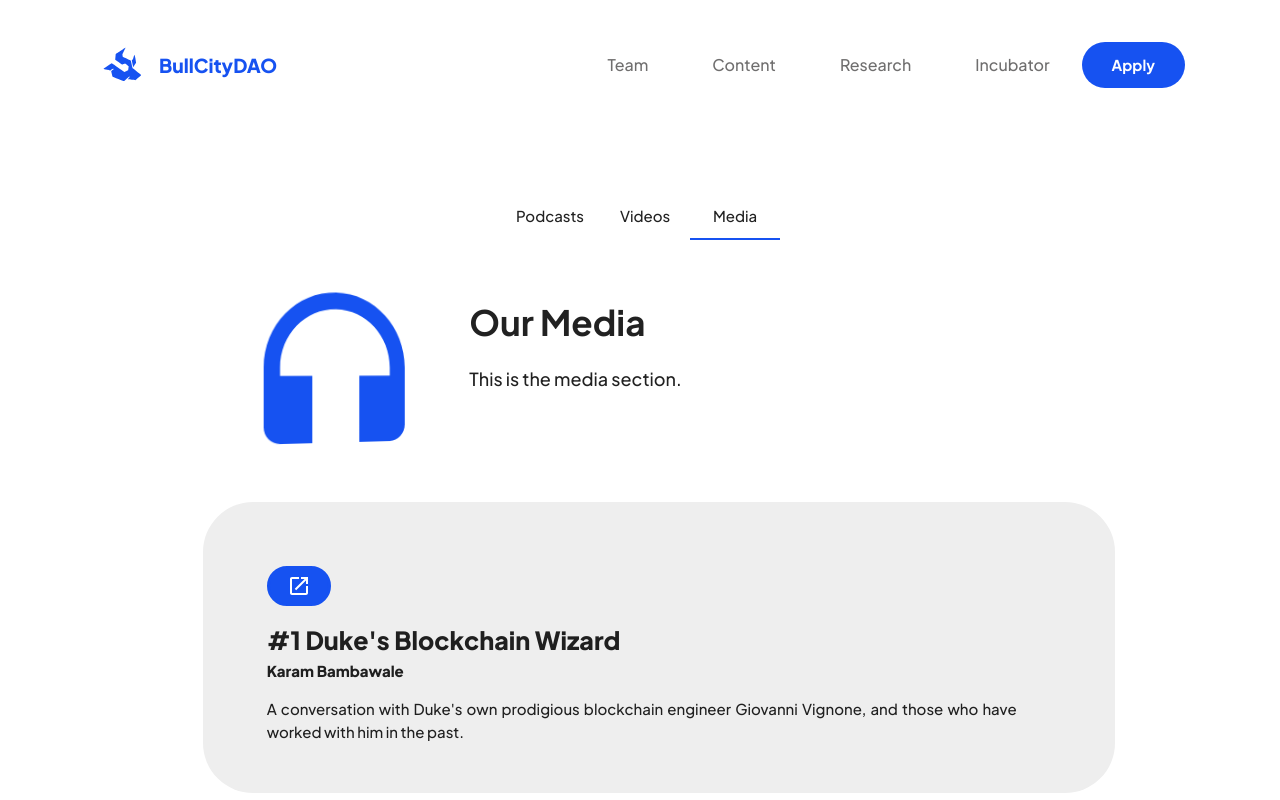
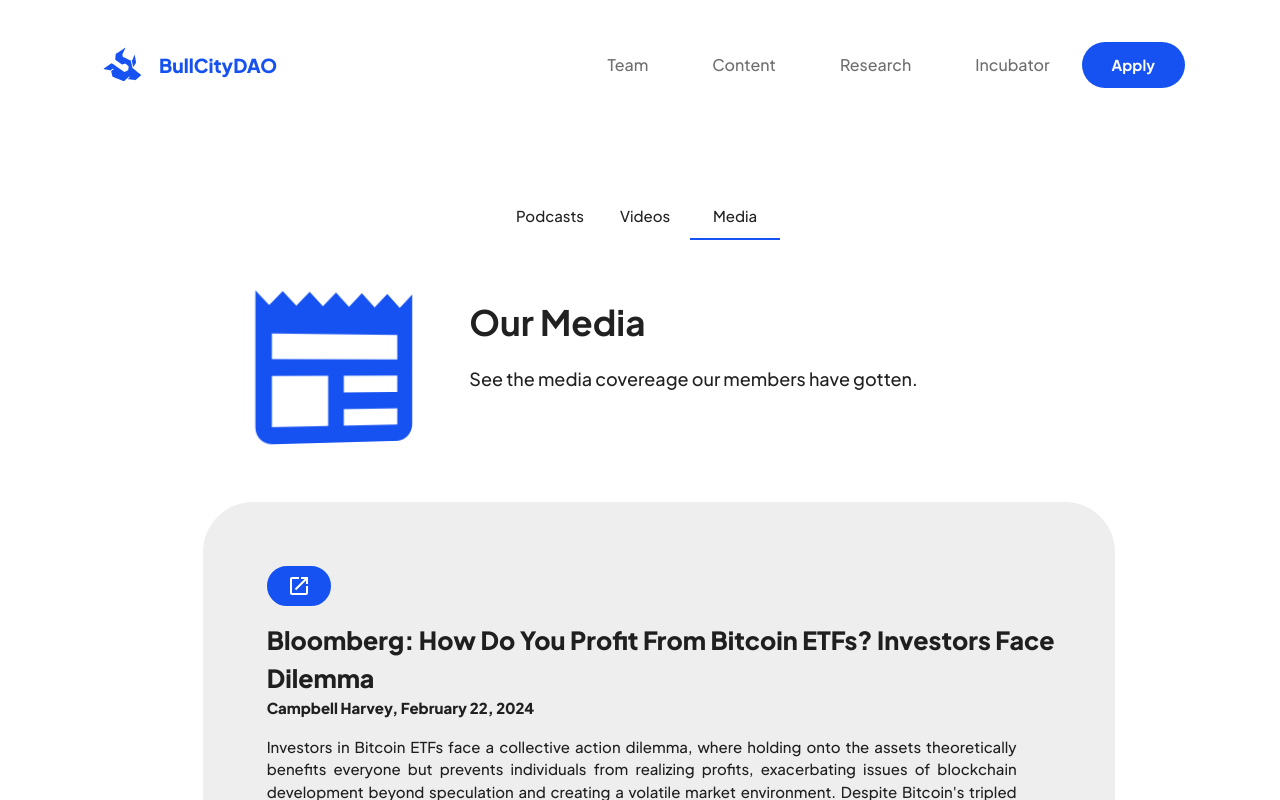
Before and after one commit to bharat-krishnan/bull-city-dao, a React (Create React App) app: page /content in a window 1280 px wide. Both pictures are taken after a click on the tab "Media". Built offline with nearby package versions, Linux system fonts and the light colour scheme.

Commit message:
Filled media section

```diff
--- /dev/null
+++ b/src/Components/Content/MediaContentItem.js
@@ -0,0 +1,28 @@
+// MediaContentItem.js
+import React from 'react';
+import { Box, Grid, Container } from '@mui/material';
+import ContentText from './ContentText';
+
+const MediaContentItem = ({ title, author, about, to }) => {
+  return (
+    <Box>
+      <Container>
+        <Grid container spacing={2}>
+          <Grid item xs={12} sm={6}> {/* Adjust to sm if you want the two-column layout to start from small devices */}
+            <Box sx={{ backgroundColor: '#EEE', padding: '10px', borderRadius: '20px', marginBottom: { xs: '20px', sm: '20px' } }}>
+              <ContentText
+                to={to}
+                align='left'
+                author={author}
+                title={title}
+                about={about}
+              />
+            </Box>
+          </Grid>
+        </Grid>
+      </Container>
+    </Box>
+  );
+};
+
+export default MediaContentItem;
--- a/src/Pages/Content.js
+++ b/src/Pages/Content.js
@@ -6,6 +6,11 @@
 import TabNav from '../Components/Tabs/TabNav';
 import HeadphonesIcon from '@mui/icons-material/Headphones';
 import SmartDisplayIcon from '@mui/icons-material/SmartDisplay';
+import NewspaperIcon from '@mui/icons-material/Newspaper';
+
+
+//import MediaContentItem from '../Components/Content/MediaContentItem';
+//import { Container, Grid } from '@mui/material';
 
 const Content = () => {
   return (
@@ -41,6 +46,16 @@
                   "https://www.tiktok.com/embed/7221672852645465390"
                 ]}
               />
+              <ContentItemVideo
+                        links = {["https://www.tiktok.com/embed/7222484725531741482",
+                                "https://www.tiktok.com/embed/7223547790834634026" ,
+                                "https://www.tiktok.com/embed/7225023226156535083"]}
+                />
+                <ContentItemVideo
+                        links = {["https://www.tiktok.com/embed/7266575164811398446",
+                                "https://www.tiktok.com/embed/7265078162118282538" ,
+                                "https://www.tiktok.com/embed/7264345787147210027"]}
+                />
               {/* Add more ContentItemVideo components as needed */}
             </div>
           }
@@ -48,18 +63,33 @@
             <div>
               <QuarterBreakS
                 title="Our Media"
-                subtitle="This is the media section."
-                icon={<HeadphonesIcon color='secondary' sx={{ fontSize: "200px" }} />}
+                subtitle="See the media covereage our members have gotten."
+                icon={<NewspaperIcon color='secondary' sx={{ fontSize: "200px" }} />}
+              />
+              {/* Use the Grid system within this div to create a two-column layout for larger screens */}
+              <ContentItem
+                to="https://people.duke.edu/~charvey/Media/2024/B_February_22_2024.pdf"
+                title="Bloomberg: How Do You Profit From Bitcoin ETFs? Investors Face Dilemma"
+                author="Campbell Harvey, February 22, 2024"
+                about="Investors in Bitcoin ETFs face a collective action dilemma, where holding onto the assets theoretically benefits everyone but prevents individuals from realizing profits, exacerbating issues of blockchain development beyond speculation and creating a volatile market environment. Despite Bitcoin's tripled value since last year and over $5 billion in net inflows into ten U.S. ETFs, skepticism remains regarding the intrinsic value and long-term benefits of Bitcoin ETFs amidst concerns over market liquidity and supply shortages."
               />
               <ContentItem
-                to="https://drive.google.com/file/d/1ZagvTA92aV_aHX_5PvGlxNyRvk_6U4gq/view?usp=sharing"
-                title="#1 Duke's Blockchain Wizard"
-                author="Karam Bambawale"
-                about="A conversation with Duke's own prodigious blockchain engineer Giovanni Vignone, and those who have worked with him in the past."
+                to="https://people.duke.edu/~charvey/Media/2024/S_January_11_2024.pdf"
+                title="US regulator SEC authorises spot bitcoin ETFs in cryptocurrency breakthrough"
+                author="Campbell Harvey, 1/12/24"
+                about="The US Securities and Exchange Commission (SEC) has for the first time approved the trading of spot Bitcoin ETFs, marking a significant development for the digital-asset sector by broadening Wall Street and beyond access to the largest cryptocurrency. This decision represents a departure from over a decade of resistance from the SEC, ignited by a rally in cryptocurrency following BlackRock's unexpected ETF application and a court ruling that criticized the SEC's previous denial as arbitrary."
               />
-              {/* Add more ContentItem components as needed */}
+              <ContentItem
+                to="https://people.duke.edu/~charvey/Media/2023/C_December_27_2023.pdf"
+                title="CCN: Binance’s CZ Sees Wealth Growth Outpaced Coinbase and Gemini Founders’ in 2023 Despite Legal Issues"
+                author="Campbell Harvey,12/30/23,"
+                about="In 2023, despite facing legal challenges and a potential prison sentence, Changpeng Zhao (CZ), the former CEO of Binance Holdings Ltd., saw his wealth grow by nearly $25 billion, outpacing the wealth growth of Coinbase and Gemini founders. This increase, significantly influenced by Bitcoin's value surge of over 160% after a market downturn, marks a remarkable financial year for CZ, despite Binance's $4.3 billion in fines to US authorities and CZ's ongoing legal issues."
+              />
+
+
             </div>
           }
+
         />
       </Fade>
     </div>
```
